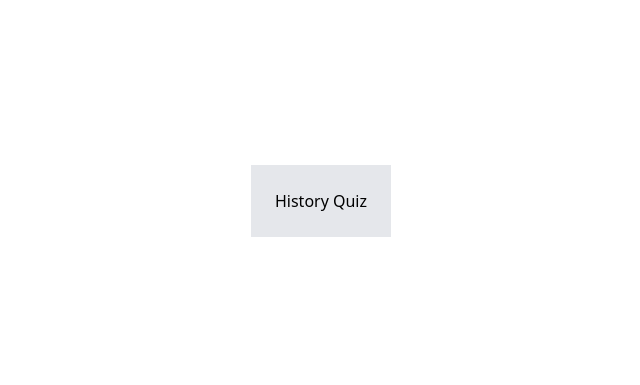
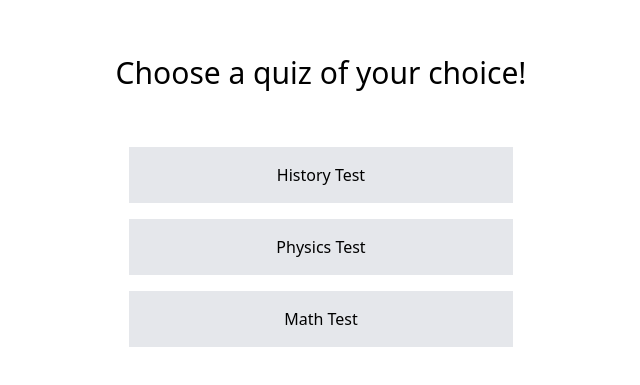
Before and after one commit to 2salted/quiz-app, a React (Vite) app: page / in a window 1280 px wide. Shown: the part 191-576 px from the top of the page, without its empty margins (319-959 px from the left). Built offline with nearby package versions, Linux system fonts and the light colour scheme.

Commit message:
mapped QuizLink to 3 object variables, moved some html to homepage and update the UI

```diff
--- a/src/components/QuizLink.tsx
+++ b/src/components/QuizLink.tsx
@@ -9,11 +9,11 @@ type Props = {
 export default function QuizLink({ name, link }: Props) {
   return (
     <>
-      <div className="flex flex-col items-center justify-center h-screen">
-        <Link to={link}>
-          <div className="flex flex-col bg-gray-200 p-6 mb-4">{name}</div>
-        </Link>
-      </div>
+      <Link to={link}>
+        <div className="flex flex-col bg-gray-200 p-4 mb-4 w-96 text-center">
+          {name}
+        </div>
+      </Link>
     </>
   );
 }
--- a/src/pages/Homepage.tsx
+++ b/src/pages/Homepage.tsx
@@ -3,9 +3,22 @@ import { Link } from "react-router-dom";
 import QuizLink from "../components/QuizLink";
 
 export default function Homepage() {
+  let quizData = [
+    { name: "History Test", link: "/quiz" },
+    { name: "Physics Test", link: "/quiz2" },
+    { name: "Math Test", link: "/quiz3" },
+  ];
+
   return (
     <>
-      <QuizLink name={"History Quiz"} link={"/quiz"} />
+      <div className="flex flex-col justify-center items-center h-screen">
+        <h2 className="text-center text-3xl mb-14">
+          Choose a quiz of your choice!
+        </h2>
+        {quizData.map((quiz, index) => (
+          <QuizLink key={index} name={quiz.name} link={quiz.link} />
+        ))}
+      </div>
     </>
   );
 }
```
